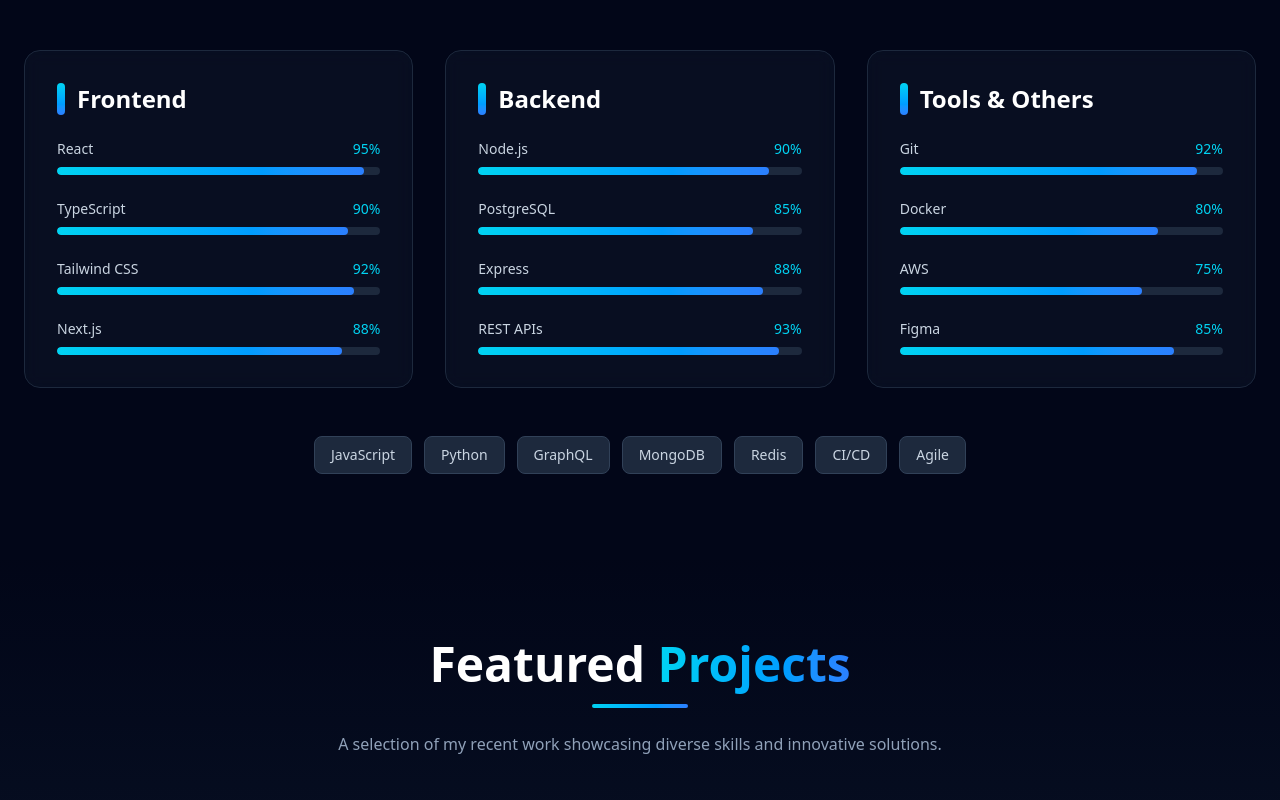
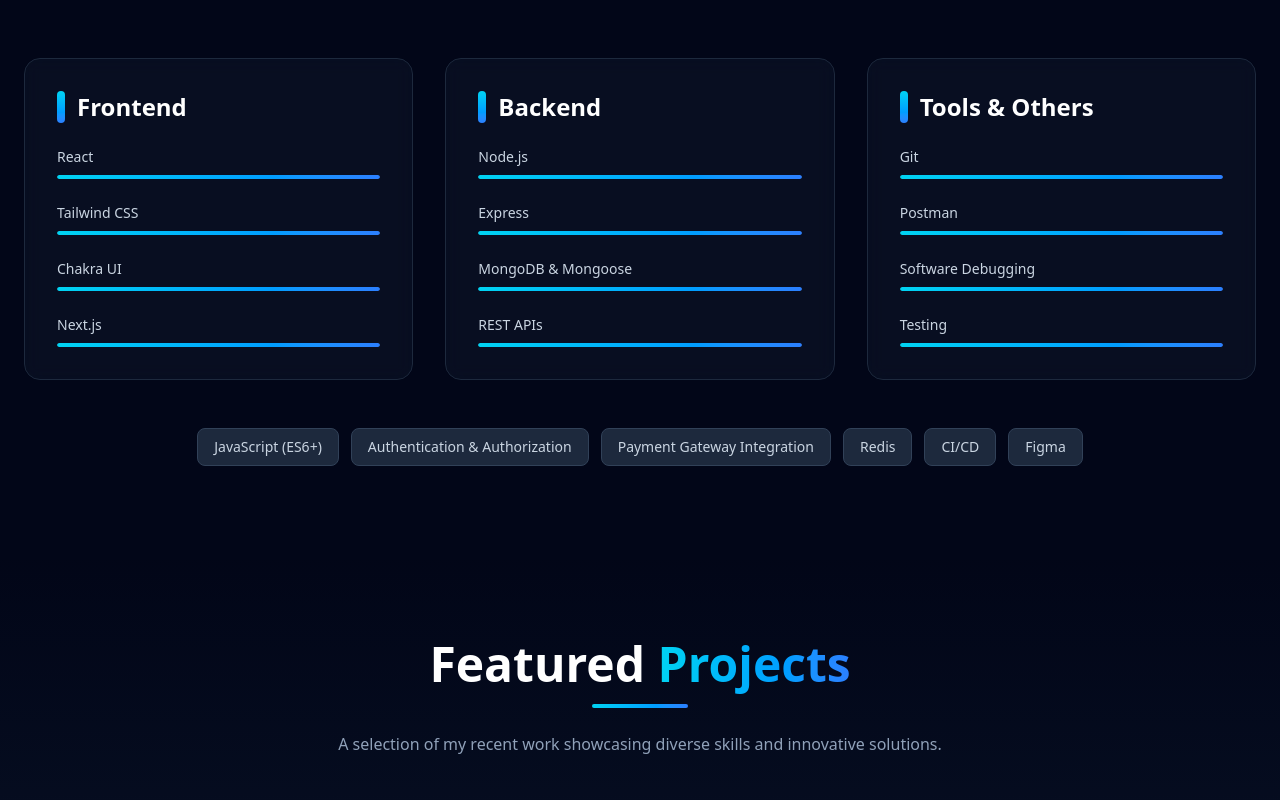
Before and after one commit to Sankalp2009/Port_Folio, a React (Vite) app: page / in a window 1280 px wide. Shown: the part 1840-2640 px from the top of the page. Built offline with nearby package versions, Linux system fonts and the light colour scheme.

Commit message:
Header,skills,project_update

```diff
--- a/src/Components/Navigation.jsx
+++ b/src/Components/Navigation.jsx
@@ -30,12 +30,12 @@
           >
             <div className="w-10 h-10 rounded-full overflow-hidden border-2 border-slate-700 group-hover:border-cyan-400 transition-all duration-300">
               <img
-                src="https://images.pexels.com/photos/3861969/pexels-photo-3861969.jpeg?auto=compress&cs=tinysrgb&w=100&h=100&dpr=2"
+                src="https://media.istockphoto.com/id/1425457625/photo/coding-chat-sign-on-dark-background-3d-render-concept-for-developer.jpg?s=612x612&w=0&k=20&c=gjDcq3d_fZV011nqa23QmHnUDkWfiymnqId55_gjgLY="
                 alt="Professional"
                 className="w-full h-full object-cover"
               />
             </div>
-            <span className="text-lg font-semibold text-white group-hover:text-cyan-400 transition-colors duration-300">Developer</span>
+            <span className="text-xl font-semibold text-white group-hover:text-cyan-400 transition-colors duration-300">Developer</span>
           </button>
 
           <div className="hidden md:flex items-center gap-1">
--- a/src/Components/Projects.jsx
+++ b/src/Components/Projects.jsx
@@ -27,7 +27,7 @@
       title: 'E-Commerce Platform',
       description: 'A full-featured online shopping platform with real-time inventory management, payment processing, and analytics dashboard.',
       image: 'https://images.pexels.com/photos/230544/pexels-photo-230544.jpeg?auto=compress&cs=tinysrgb&w=800',
-      tags: ['React', 'Node.js', 'PostgreSQL', 'Stripe'],
+      tags: ['React', 'Node.js', 'Express.Js', 'MongoDB', 'stripe'],
       github: 'https://github.com',
       live: 'https://example.com',
     },
@@ -36,22 +36,6 @@
       description: 'Collaborative project management tool with real-time updates, team workflows, and progress tracking.',
       image: 'https://images.pexels.com/photos/3184287/pexels-photo-3184287.jpeg?auto=compress&cs=tinysrgb&w=800',
       tags: ['Next.js', 'TypeScript', 'Supabase', 'Tailwind'],
-      github: 'https://github.com',
-      live: 'https://example.com',
-    },
-    {
-      title: 'Social Media Dashboard',
-      description: 'Analytics platform for social media management with data visualization, scheduling, and engagement metrics.',
-      image: 'https://images.pexels.com/photos/265087/pexels-photo-265087.jpeg?auto=compress&cs=tinysrgb&w=800',
-      tags: ['React', 'Express', 'MongoDB', 'Chart.js'],
-      github: 'https://github.com',
-      live: 'https://example.com',
-    },
-    {
-      title: 'AI Content Generator',
-      description: 'AI-powered tool for generating marketing content, blog posts, and social media captions using advanced language models.',
-      image: 'https://images.pexels.com/photos/8386440/pexels-photo-8386440.jpeg?auto=compress&cs=tinysrgb&w=800',
-      tags: ['React', 'OpenAI', 'Node.js', 'Redis'],
       github: 'https://github.com',
       live: 'https://example.com',
     },
--- a/src/Components/Skills.jsx
+++ b/src/Components/Skills.jsx
@@ -25,28 +25,28 @@
     {
       title: 'Frontend',
       skills: [
-        { name: 'React', level: 95 },
-        { name: 'TypeScript', level: 90 },
-        { name: 'Tailwind CSS', level: 92 },
-        { name: 'Next.js', level: 88 },
+        { name: 'React', level: 100 },
+        { name: 'Tailwind CSS', level: 100 },
+        { name: 'Chakra UI', level: 100 },
+        { name: 'Next.js', level: 100 },
       ],
     },
     {
       title: 'Backend',
       skills: [
-        { name: 'Node.js', level: 90 },
-        { name: 'PostgreSQL', level: 85 },
-        { name: 'Express', level: 88 },
-        { name: 'REST APIs', level: 93 },
+        { name: 'Node.js', level: 100 },
+        { name: 'Express', level: 100 },
+        { name: 'MongoDB & Mongoose', level: 100 },
+        { name: 'REST APIs', level: 100 },
       ],
     },
     {
       title: 'Tools & Others',
       skills: [
-        { name: 'Git', level: 92 },
-        { name: 'Docker', level: 80 },
-        { name: 'AWS', level: 75 },
-        { name: 'Figma', level: 85 },
+        { name: 'Git', level: 100 },
+         { name: 'Postman', level: 100 },
+        { name: 'Software Debugging', level: 100 },
+        { name: 'Testing', level: 100 },
       ],
     },
   ];
@@ -89,9 +89,9 @@
                     <div key={skillIndex} className="space-y-2">
                       <div className="flex justify-between text-sm">
                         <span className="text-slate-300 font-medium">{skill.name}</span>
-                        <span className="text-cyan-400">{skill.level}%</span>
+                        {/* <span className="text-cyan-400">{skill.level}%</span> */}
                       </div>
-                      <div className="h-2 bg-slate-800 rounded-full overflow-hidden">
+                      <div className="h-1 bg-slate-800 rounded-full overflow-hidden">
                         <div
                           className={`h-full bg-gradient-to-r from-cyan-400 to-blue-500 rounded-full transition-all duration-1500 ease-out ${
                             isVisible ? 'w-full' : 'w-0'
@@ -112,7 +112,7 @@
 
         <div className={`mt-12 text-center transition-all duration-1000 delay-700 ${isVisible ? 'opacity-100 translate-y-0' : 'opacity-0 translate-y-12'}`}>
           <div className="inline-flex flex-wrap gap-3 justify-center">
-            {['JavaScript', 'Python', 'GraphQL', 'MongoDB', 'Redis', 'CI/CD', 'Agile'].map((tech, index) => (
+            {['JavaScript (ES6+)', 'Authentication & Authorization', 'Payment Gateway Integration', 'Redis', 'CI/CD', 'Figma'].map((tech, index) => (
               <span
                 key={index}
                 className="px-4 py-2 bg-slate-800 border border-slate-700 rounded-lg text-slate-300 text-sm hover:border-cyan-400 hover:text-cyan-400 transition-all cursor-default"
```
Also changed, not shown: 2 other files (tests, documents, lock files or other folders).
